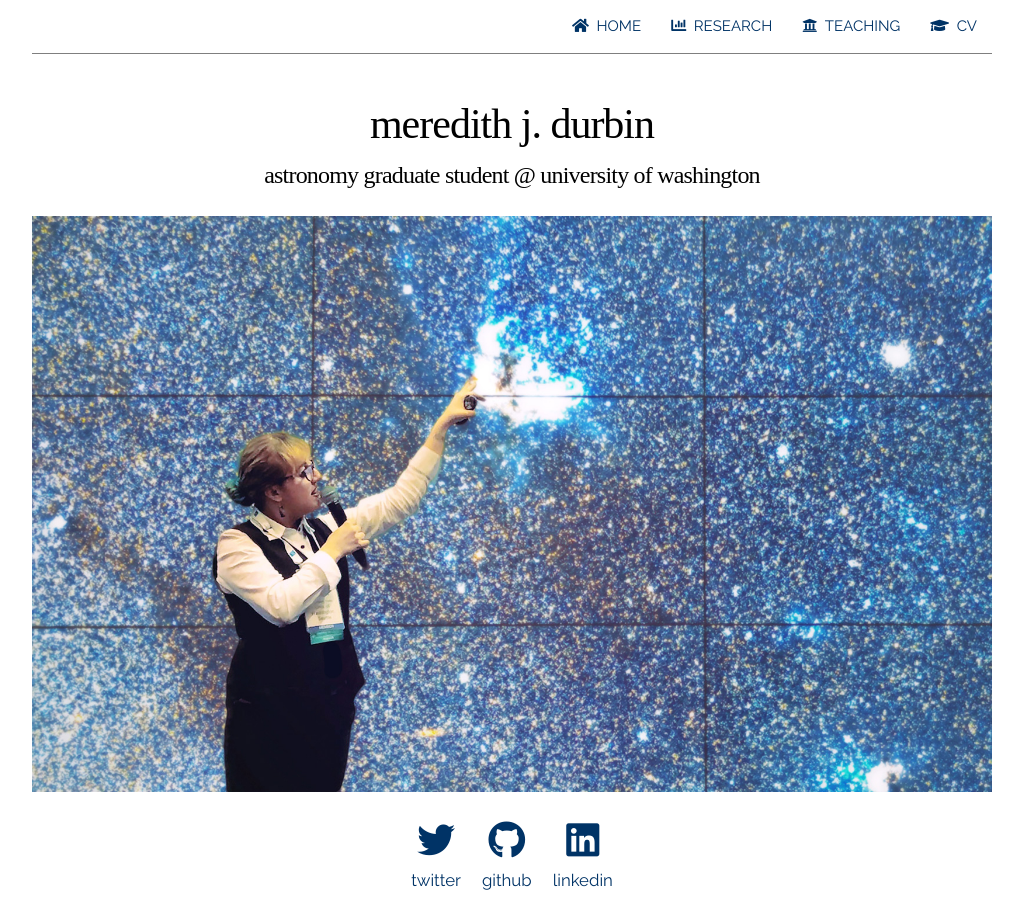
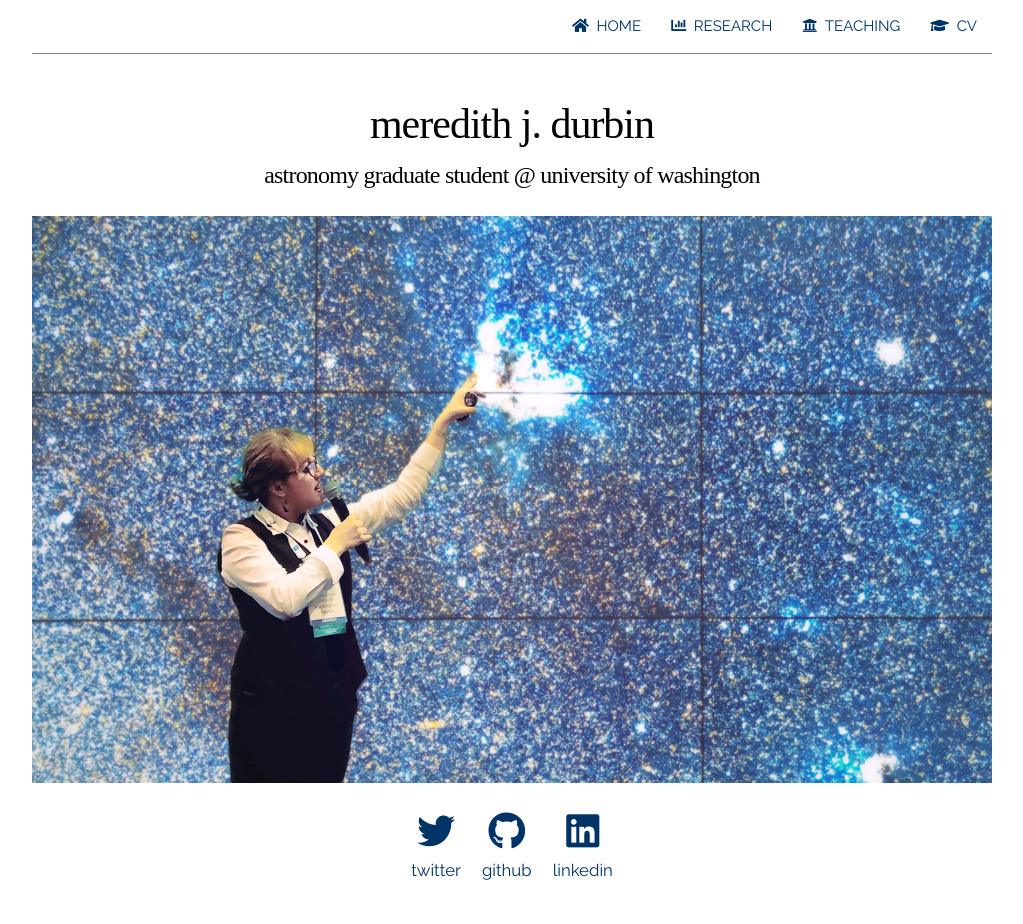
Before and after one commit to meredith-durbin/meredith-durbin, a Jekyll site: the page built from index.html, in a window 1280 px wide. Shown: the whole page, without its empty margins (128-1151 px from the left). Built offline with Jekyll 4.4.1, drawn with Linux system fonts in a browser that asks for light colours; nearby versions of some CDN libraries; some web fonts are replaced.

Commit message:
aww yiss

```diff
--- a/css/custom.css
+++ b/css/custom.css
@@ -128,13 +128,15 @@
 input#show-menu{
     display: none;
 }
-
 .profile-img {
   overflow:hidden;
   width:100%;
   height:0;
   background: url("/img/me/hyperwall.jpg") no-repeat;
   margin-bottom:1em;
+  -webkit-background-size: cover;
+  -moz-background-size: cover;
+  -o-background-size: cover;
   background-size: cover;
 }
 @media (max-width : 749px) {
@@ -146,7 +148,7 @@
 }@media (min-width : 750px) {
   .profile-img {
     max-width:960px;
-    padding-bottom:60%;
+    padding-bottom:59%;
     margin-bottom:1em;
     background-position:bottom center;
   }
--- a/research.html
+++ b/research.html
@@ -1,7 +1,7 @@
 ---
 layout: home
 title: Research // Meredith J. Durbin
-image: img/projects/m33_small.jpg
+image: /img/projects/m33_small.jpg
 image_alt: Hubble image of M33
 ---
 
```
